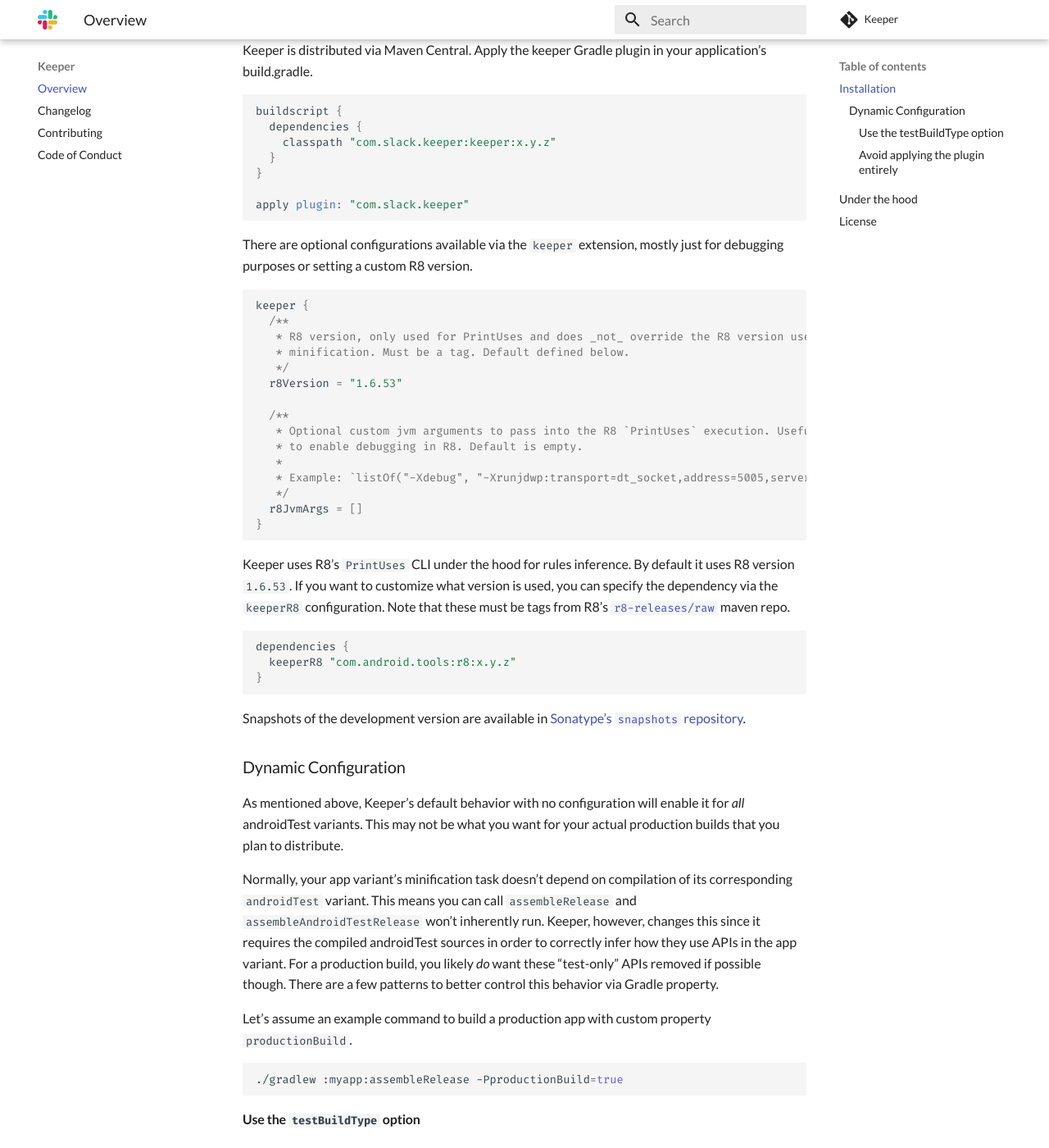
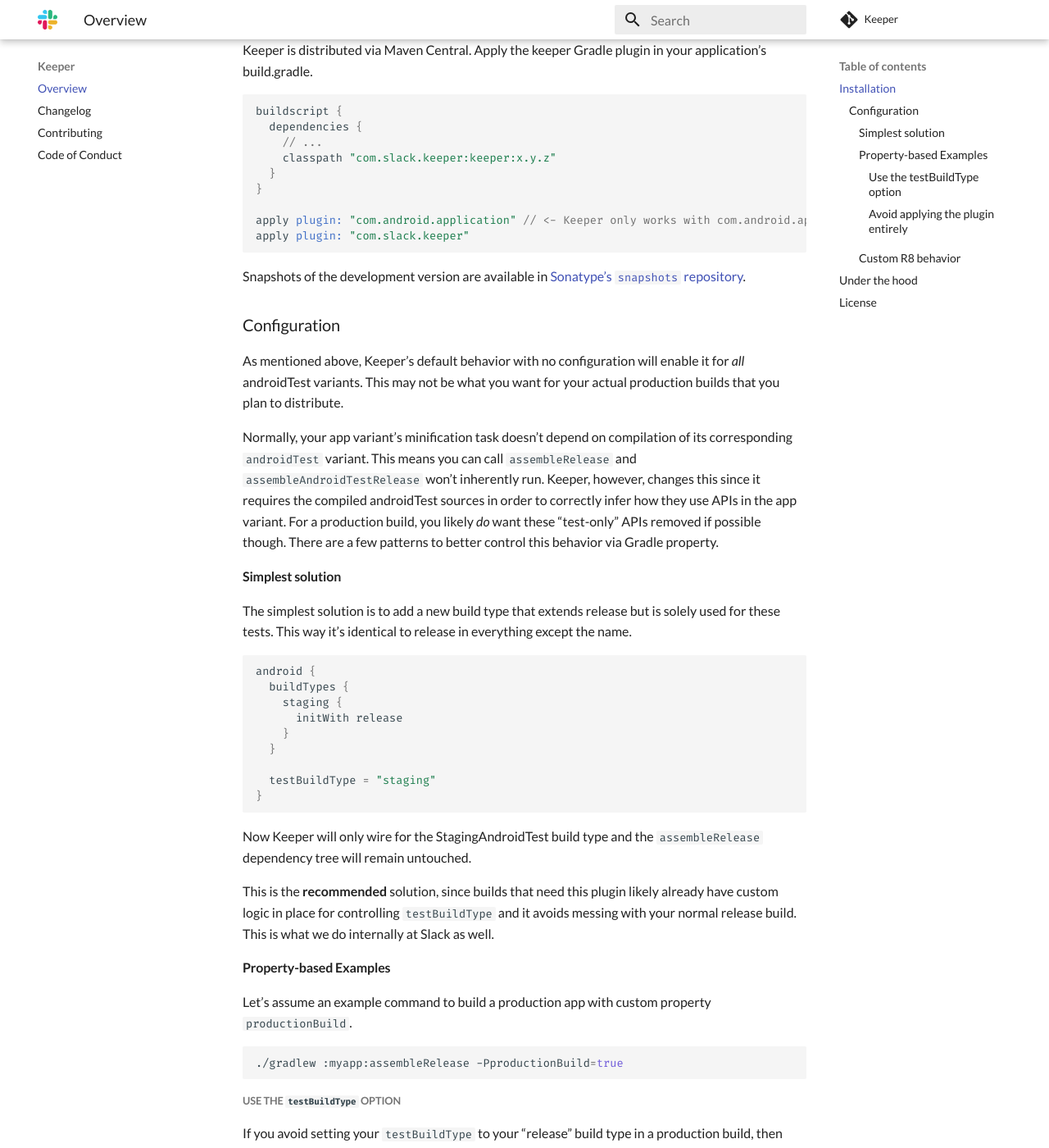
Before and after one commit to slackhq/keeper, an MkDocs documentation site: the page built from docs/index.md, in a window 1280 px wide and 1400 px high, scrolled down 594 px. Shown: the whole window at 82% size. Built offline with MkDocs 1.6.1 and Material for MkDocs 9.7.7, drawn with Linux system fonts in a browser that asks for light colours; comment, search, counter and statistics services are not loaded; some of the changed text lies outside the part shown.

Commit message:
Readme pass with feedback changes

````diff
--- a/docs/index.md
+++ b/docs/index.md
@@ -27,33 +27,96 @@ build.gradle.
 ```groovy
 buildscript {
   dependencies {
+    // ...
     classpath "com.slack.keeper:keeper:x.y.z"
   }
 }
 
+apply plugin: "com.android.application" // <- Keeper only works with com.android.application!
 apply plugin: "com.slack.keeper"
 ```
 
-There are optional configurations available via the `keeper` extension, mostly just for debugging
-purposes or setting a custom R8 version.
+Snapshots of the development version are available in [Sonatype's `snapshots` repository][snapshots].
+
+### Configuration
+
+As mentioned above, Keeper's default behavior with no configuration will enable it for _all_
+androidTest variants. This may not be what you want for your actual production builds that you plan
+to distribute.
+
+Normally, your app variant's minification task doesn't depend on compilation of its corresponding
+`androidTest` variant. This means you can call `assembleRelease` and `assembleAndroidTestRelease`
+ won't inherently run. Keeper, however, changes this since it requires the compiled androidTest
+ sources in order to correctly infer how they use APIs in the app variant. For a production build,
+you likely _do_ want these "test-only" APIs removed if possible though. There are a few patterns to
+better control this behavior via Gradle property.
+
+#### Simplest solution
+
+The simplest solution is to add a new build type that extends release but is solely used for these
+tests. This way it's identical to release in everything except the name.
 
 ```groovy
-keeper {
-  /**
-   * R8 version, only used for PrintUses and does _not_ override the R8 version used for
-   * minification. Must be a tag. Default defined below.
-   */
-  r8Version = "1.6.53"
+android {
+  buildTypes {
+    staging {
+      initWith release
+    }
+  }
 
-  /**
-   * Optional custom jvm arguments to pass into the R8 `PrintUses` execution. Useful if you want
-   * to enable debugging in R8. Default is empty.
-   *
-   * Example: `listOf("-Xdebug", "-Xrunjdwp:transport=dt_socket,address=5005,server=y,suspend=y")`
-   */
-  r8JvmArgs = []
+  testBuildType = "staging"
 }
 ```
+
+Now Keeper will only wire for the StagingAndroidTest build type and the `assembleRelease` dependency
+tree will remain untouched.
+
+This is the **recommended** solution, since builds that need this plugin likely already have custom
+logic in place for controlling `testBuildType` and it avoids messing with your normal release build.
+ This is what we do internally at Slack as well.
+
+#### Property-based Examples
+
+Let's assume an example command to build a production app with custom property `productionBuild`.
+
+```bash
+./gradlew :myapp:assembleRelease -PproductionBuild=true
+```
+
+##### Use the `testBuildType` option
+
+If you avoid setting your `testBuildType` to your "release" build type in a production build, then
+Keeper won't configure your release artifact to depend on test sources since your release variant
+would no longer be the `testedVariant` of any `androidTest` variants.
+
+```groovy
+android {
+  // ...
+
+  if (hasProperty("productionBuild")) {
+    testBuildType = "debug"
+  } else {
+    testBuildType = "release"
+  }
+}
+```
+
+##### Avoid applying the plugin entirely
+
+This is probably the simplest approach, but not as dynamic as controlling the `testBuildType`.
+
+```groovy
+if (!hasProperty("productionBuild")) {
+  apply plugin: "com.slack.keeper"
+}
+```
+
+##### <your build here>
+
+Everyone's project is different, so you should do whatever works for you! We're open to suggestions
+of better ways to support configuration for this, so please do file issues if you have any proposals.
+
+#### Custom R8 behavior
 
 Keeper uses R8's `PrintUses` CLI under the hood for rules inference. By default it uses R8 version
 `1.6.53`. If you want to customize what version is used, you can specify the dependency via the
@@ -66,74 +129,33 @@ dependencies {
 }
 ```
 
-Snapshots of the development version are available in [Sonatype's `snapshots` repository][snapshots].
-
-### Dynamic Configuration
-
-As mentioned above, Keeper's default behavior with no configuration will enable it for _all_
-androidTest variants. This may not be what you want for your actual production builds that you plan
-to distribute.
-
-Normally, your app variant's minification task doesn't depend on compilation of its corresponding
-`androidTest` variant. This means you can call `assembleRelease` and `assembleAndroidTestRelease`
- won't inherently run. Keeper, however, changes this since it requires the compiled androidTest
- sources in order to correctly infer how they use APIs in the app variant. For a production build,
-you likely _do_ want these "test-only" APIs removed if possible though. There are a few patterns to
-better control this behavior via Gradle property.
-
-Let's assume an example command to build a production app with custom property `productionBuild`.
-
-```bash
-./gradlew :myapp:assembleRelease -PproductionBuild=true
-```
-
-#### Use the `testBuildType` option
-
-If you avoid setting your `testBuildType` to your "release" build type in a production build, then
-Keeper won't configure your release artifact to depend on test sources since your release variant
-would no longer be the `testedVariant` of any `androidTest` variants.
-
-This is the *recommended* solution.
+If you want to add custom JVM arguments to its invocation (i.e. for debugging), you and set them
+via the `keeper` extension.
 
 ```groovy
-android {
-  // ...
-
-  if (hasProperty("productionBuild")) {
-    testBuildType = "debug"
-  } else {
-    // You would have had to have been doing something like this anyway if you're using Keeper!
-    testBuildType = "release"
-  }
+keeper {
+  /**
+   * Optional custom jvm arguments to pass into the R8 `PrintUses` execution. Useful if you want
+   * to enable debugging in R8. Default is empty.
+   *
+   * Example: `listOf("-Xdebug", "-Xrunjdwp:transport=dt_socket,address=5005,server=y,suspend=y")`
+   */
+  r8JvmArgs = []
 }
 ```
-
-#### Avoid applying the plugin entirely
-
-This is probably the simplest approach, but not as dynamic as controlling the `testBuildType`.
-
-```groovy
-if (!hasProperty("productionBuild")) {
-  apply plugin: 'com.slack.keeper
-}
-```
-
-### <your build here>
-
-Everyone's project is different, so you should do whatever works for you! We're open to suggestions
-of better ways to support configuration for this, so please do file issues if you have any proposals.
 
 ## Under the hood
 
 The general logic flow:
-- Create a custom `r8` configuration for the R8 dependency.
-- Register two jar tasks per `androidTest` variant. One for all the classes in its target `testedVariant`
+
+* Create a custom `r8` configuration for the R8 dependency.
+* Register two jar tasks per `androidTest` variant. One for all the classes in its target `testedVariant`
   and one for all the classes in the androidTest variant itself. This will use their variant-provided
   `JavaCompile` tasks and `KotlinCompile` tasks if available.
-- Register a [`infer${androidTestVariant}UsageForKeeper`](https://github.com/slackhq/keeper/blob/master/keeper-gradle-plugin/src/main/kotlin/com/slack/keeper/InferAndroidTestKeepRules.kt)
+* Register a [`infer${androidTestVariant}UsageForKeeper`](https://github.com/slackhq/keeper/blob/master/keeper-gradle-plugin/src/main/kotlin/com/slack/keeper/InferAndroidTestKeepRules.kt)
   task that plugs the two aforementioned jars into R8's `PrintUses` CLI and outputs the inferred
   proguard rules into a new intermediate `.pro` file.
-- Finally - the generated file is wired in to Proguard/R8 via private task APIs and setting their
+* Finally - the generated file is wired in to Proguard/R8 via private task APIs and setting their
   `configurationFiles` to include our generated one.
 
 Appropriate task dependencies (via inputs/outputs, not `dependsOn`) are set up, so this is
````
